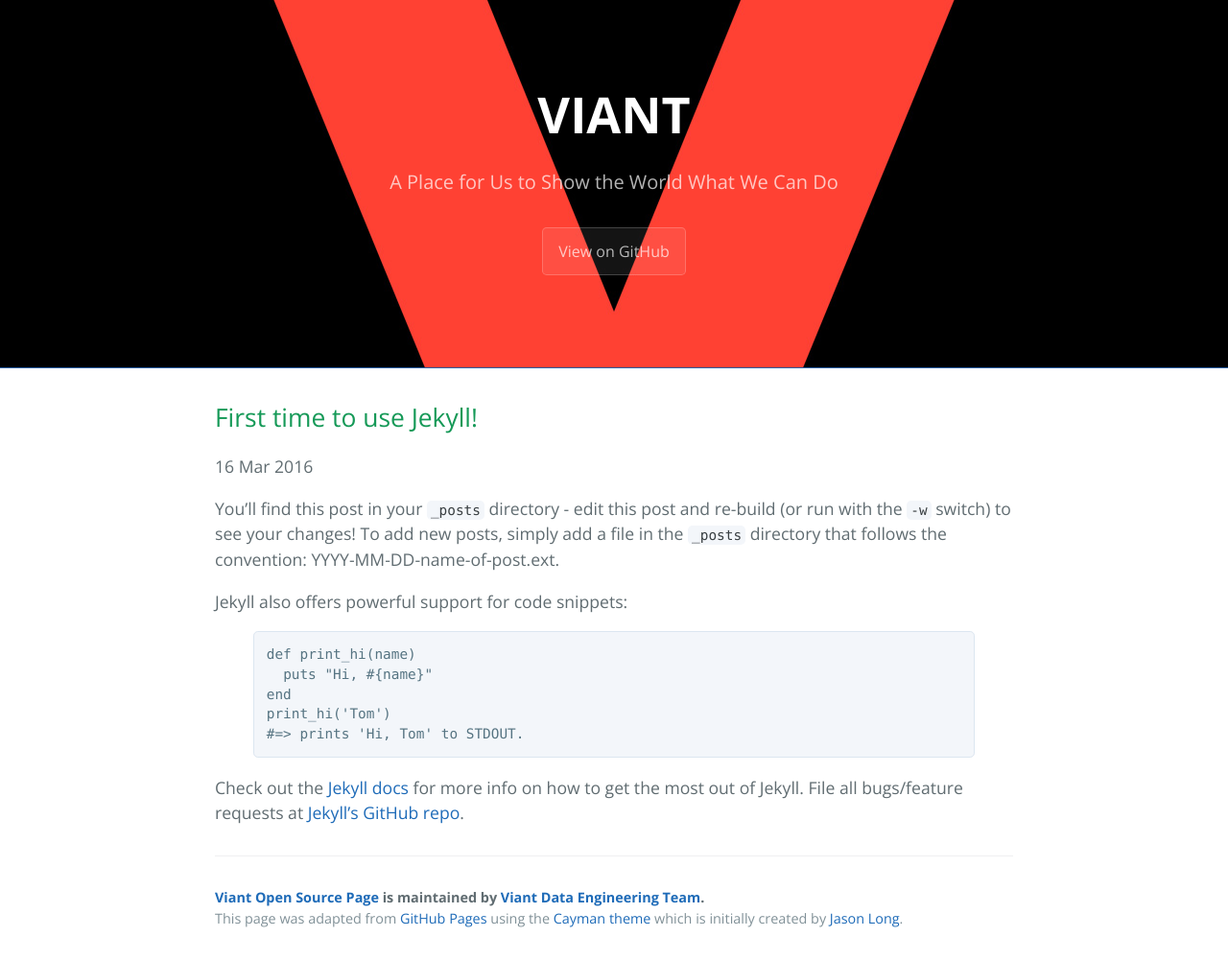
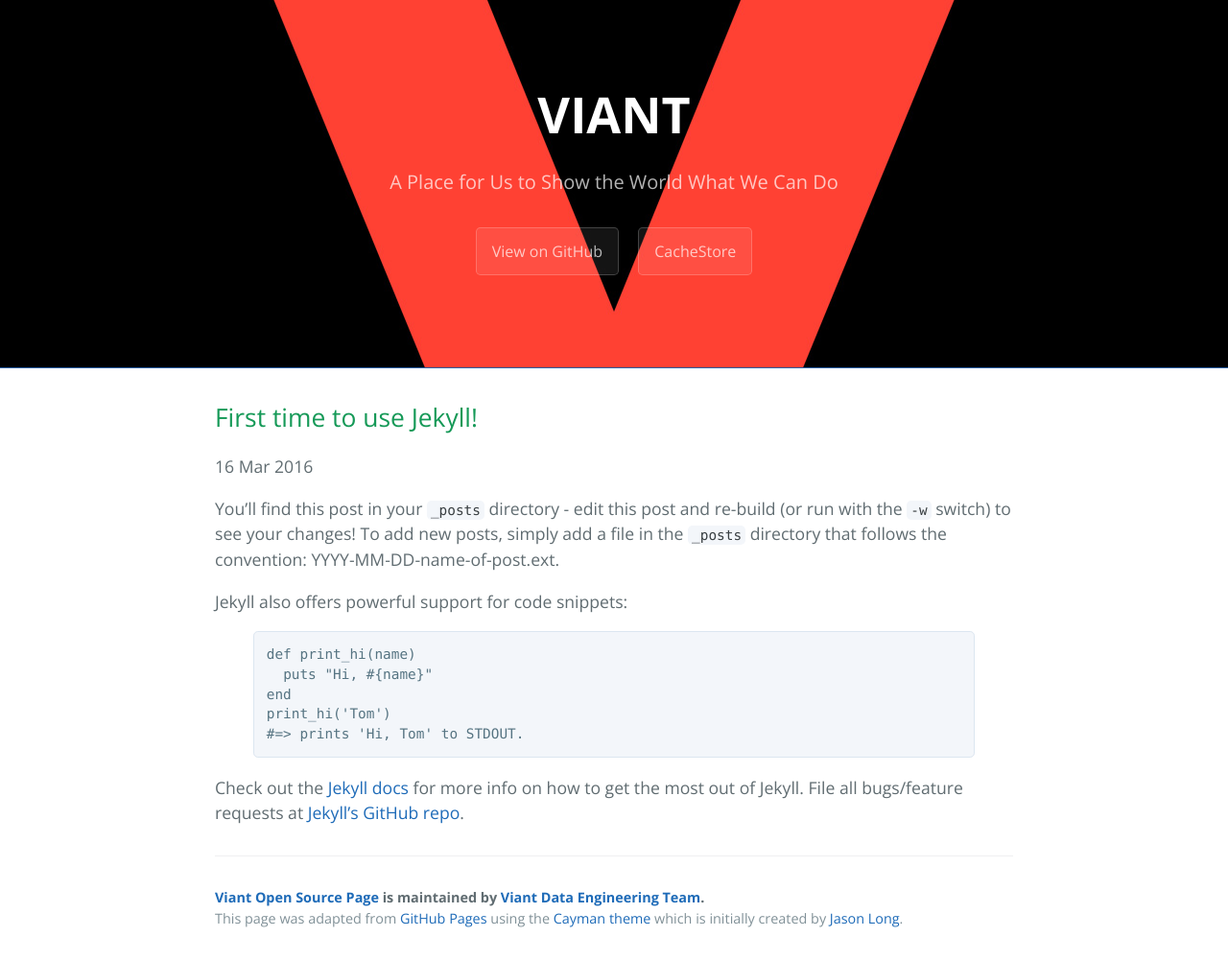
Before and after one commit to LaudateCorpus1/viant.github.io, a Jekyll site: the page built from _posts/archived/2016-03-16-sample-content.markdown, in a window 1280 px wide. Shown: the whole page at 96% size. Built offline with Jekyll 4.4.1, drawn with Linux system fonts in a browser that asks for light colours; Markdown is read by kramdown in place of the engine named in the settings.

Commit message:
linked the CacheStore project main page.

```diff
--- a/_includes/page-header.html
+++ b/_includes/page-header.html
@@ -2,6 +2,6 @@
   <h1 class="project-name">{{ site.company }}</h1>
   <h2 class="project-tagline">{{ site.tagline }}</h2>
   <a href="http://github.com/viant" class="btn">View on GitHub</a>
-  <!--a href="#" class="btn" hidden>Download .zip</a>
-  <a href="#" class="btn" hidden>Download .tar.gz</a-->
+  <a href="./CacheStore" class="btn" >CacheStore</a>
+  <!--a href="#" class="btn" hidden>Download .tar.gz</a-->
 </section>
```
Also changed, not shown: _posts/archived/2016-03-16-sample-content.markdown (renamed from _posts/2016-03-16-sample-content.markdown).
